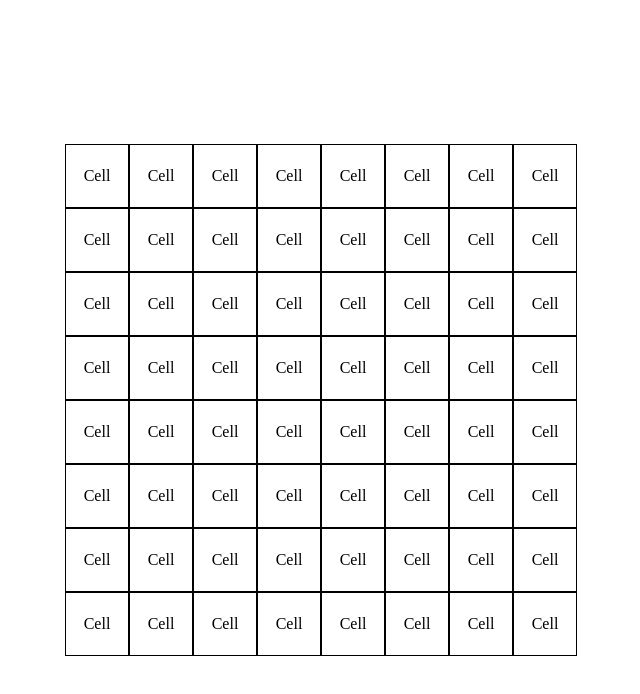
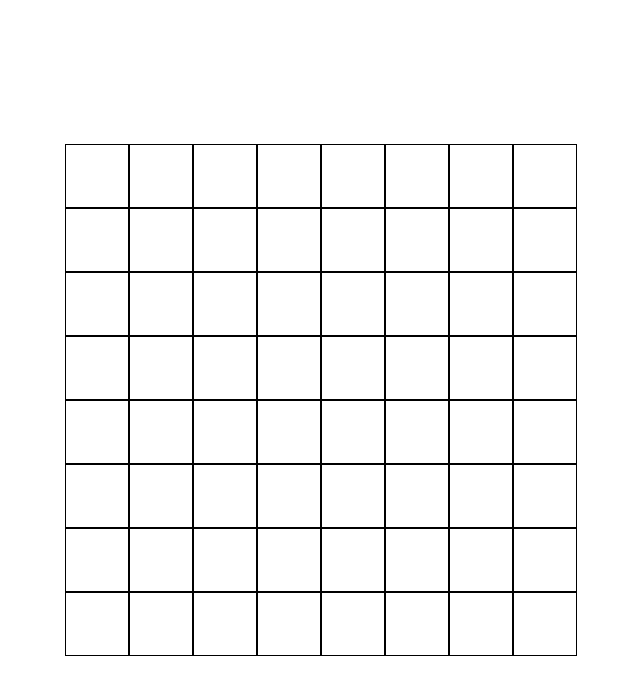
Before and after one commit to BerezinKonstantin/game_horse_move, a React (Create React App) app: page / in a window 1280 px wide. Shown: the top 694 px of the page, without its empty margins (319-959 px from the left). Built offline with nearby package versions, Linux system fonts and the light colour scheme; the HTML template or start-up script is replaced by a standard one.

Commit message:
first components

```diff
--- a/src/components/BoardComponent.tsx
+++ b/src/components/BoardComponent.tsx
@@ -1,5 +1,6 @@
-import React, { FC } from "react";
+import React, { FC, useEffect, useState } from "react";
 import { Board } from "../models/Board";
+import { Cell } from "../models/Cell";
 import CellComponent from "./CellComponent";
 
 interface BoardProps {
@@ -8,12 +9,38 @@ interface BoardProps {
 }
 
 const BoardComponent: FC<BoardProps> = ({ board, setBoard }) => {
+  const [selectedCell, setSelectedCell] = useState<Cell | null>(null);
+
+  function click(cell: Cell) {
+    setSelectedCell(cell);
+  }
+
+  useEffect(() => {
+    highlightCells();
+  }, [selectedCell]);
+
+  function highlightCells() {
+    board.highlightCells(selectedCell);
+    updateBoard();
+  }
+
+  function updateBoard() {
+    const newBoard = board.getCopyBoard();
+    setBoard(newBoard);
+  }
   return (
     <div className="board">
       {board.cells.map((row, index) => (
         <React.Fragment key={index}>
           {row.map((cell) => (
-            <CellComponent cell={cell} key={cell.id} />
+            <CellComponent
+              cell={cell}
+              key={cell.id}
+              selected={
+                cell.x === selectedCell?.x && cell.y === selectedCell?.y
+              }
+              click={click}
+            />
           ))}
         </React.Fragment>
       ))}
--- a/src/components/CellComponent.tsx
+++ b/src/components/CellComponent.tsx
@@ -3,10 +3,19 @@ import { Cell } from "../models/Cell";
 
 interface CellProps {
   cell: Cell;
+  selected: boolean;
+  click: (cell: Cell) => void;
 }
 
-const CellComponent: FC<CellProps> = ({ cell }) => {
-  return <div className="cell">Cell</div>;
+const CellComponent: FC<CellProps> = ({ cell, selected, click }) => {
+  return (
+    <div
+      onClick={() => click(cell)}
+      className={["cell", selected ? "cell__full" : ""].join(" ")}
+    >
+      {cell.available && <div className="cell__available" />}
+    </div>
+  );
 };
 
 export default CellComponent;
--- a/src/models/Board.ts
+++ b/src/models/Board.ts
@@ -3,6 +3,7 @@ import { Cell } from "./Cell";
 export class Board {
   cells: Cell[][] = [];
   boardSize: number = 8;
+
   public initCells() {
     for (let i = 0; i < this.boardSize; i++) {
       const row: Cell[] = [];
@@ -12,4 +13,20 @@ export class Board {
       this.cells.push(row);
     }
   }
+
+  public highlightCells(selectedCell: Cell | null) {
+    for (let i = 0; i < this.cells.length; i++) {
+      const row = this.cells[i];
+      for (let j = 0; j < row.length; j++) {
+        const target = row[j];
+        target.available = !!selectedCell?.countNumber?.canNext(target);
+      }
+    }
+  }
+
+  public getCopyBoard(): Board {
+    const newBoard = new Board();
+    newBoard.cells = this.cells;
+    return newBoard;
+  }
 }
```
